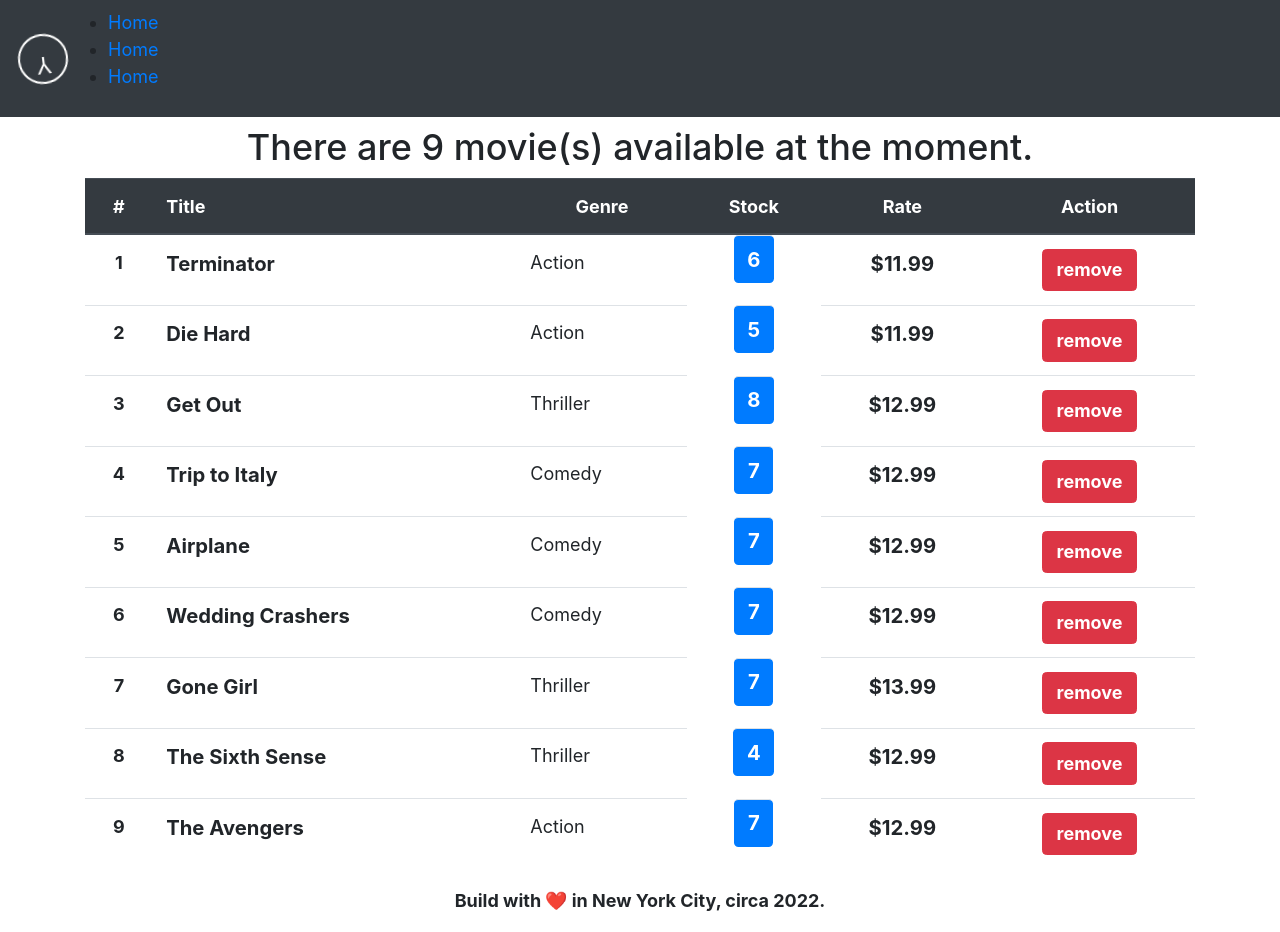
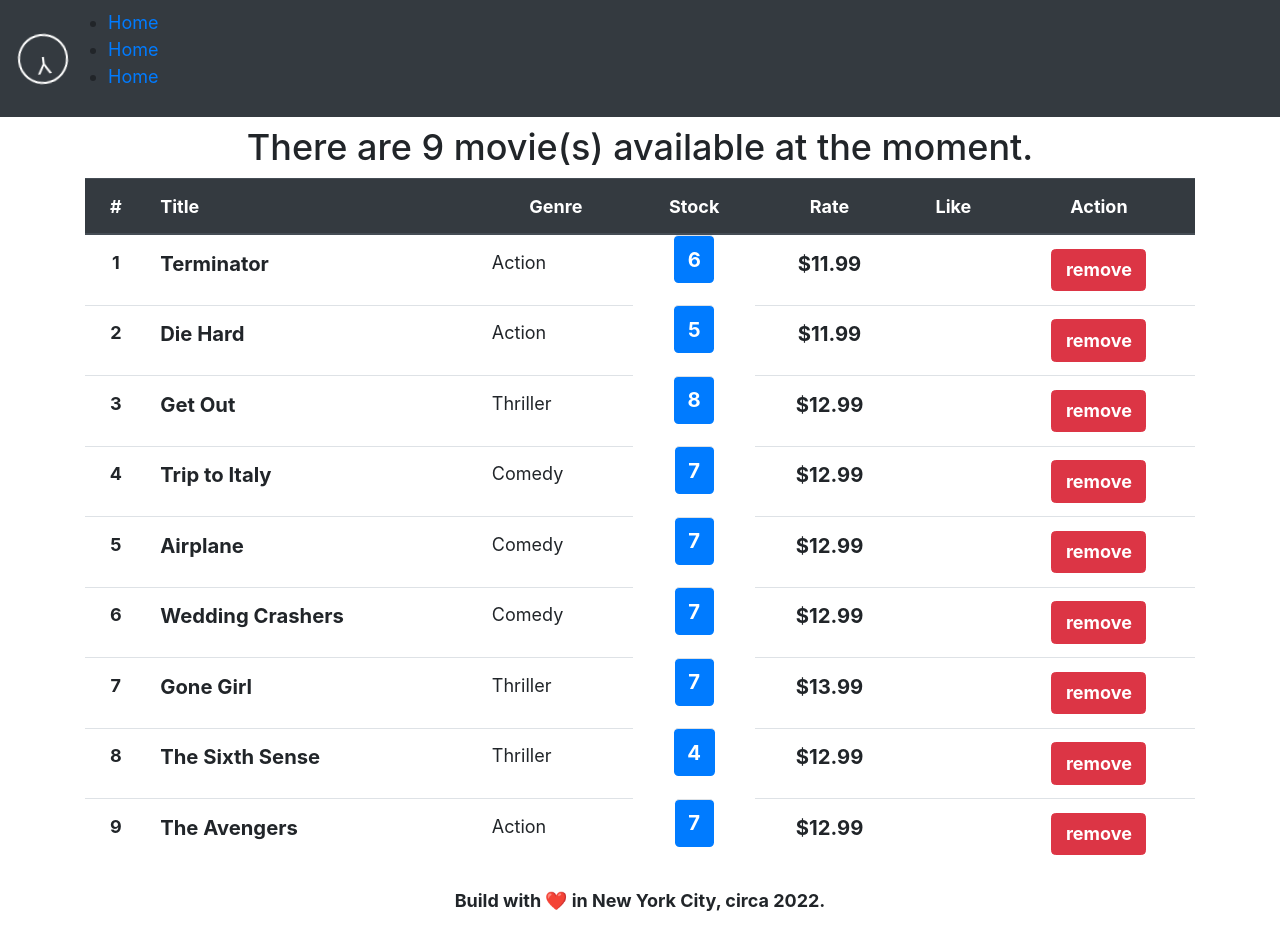
Before and after one commit to iamserda/Youdeo, a React (Create React App) app: page / in a window 1280 px wide. Built offline with nearby package versions, Linux system fonts and the light colour scheme.

Commit message:
like button

```diff
--- a/src/components/Row.jsx
+++ b/src/components/Row.jsx
@@ -26,6 +26,9 @@
         ${rate + 9.49}
       </td>
       <td>
+        <span onClick={()=>{}}></span>
+      </td>
+      <td>
         <button
           className="btn btn-md btn-danger font-weight-bold"
           onClick={() => {
--- a/src/components/Table.jsx
+++ b/src/components/Table.jsx
@@ -29,6 +29,9 @@
             Rate
           </th>
           <th scope="col" className="#">
+            Like
+          </th>
+          <th scope="col" className="#">
             Action
           </th>
         </tr>
```
